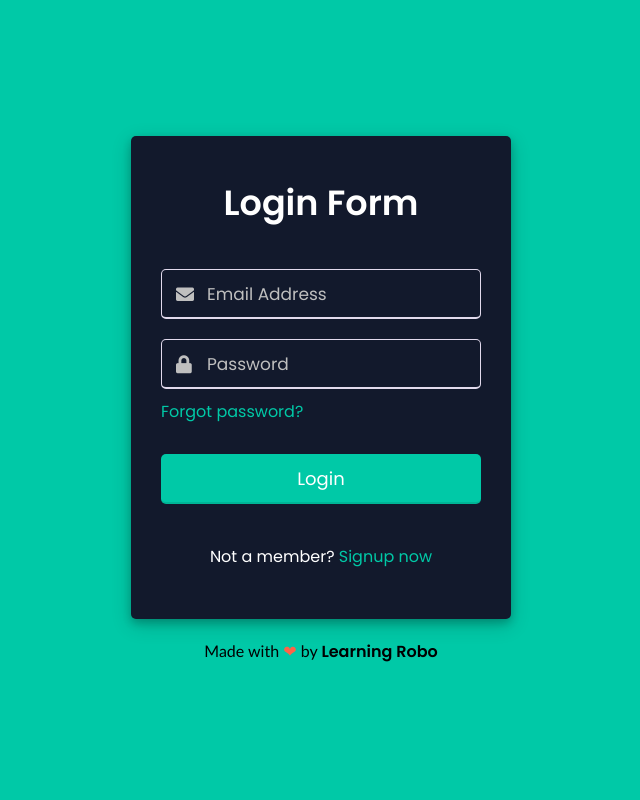
After one commit to bleta12/Projekti, a PHP site: the page made by Sign in.html in a window 1280 px wide. The commit adds this page. Shown: the whole page, without its empty margins (319-959 px from the left). Run offline with PHP 8.4, Linux system fonts and the light colour scheme.

Commit message:
signin part2

```diff
--- a/Header.html
+++ b/Header.html
@@ -110,6 +110,8 @@
   </div>
   </div>
 </div>
+
+
 <footer class="footer">
   <div class="kryesor">
       <div class="rreshti">
--- /dev/null
+++ b/Sign in.html
@@ -0,0 +1,41 @@
+
+<!DOCTYPE html>
+<html>
+<head>
+  <meta charset="UTF-8">
+  <meta name="viewport" content="width=device-width, initial-scale=1.0">
+  <title>Login Form validation || Learningrobo</title>
+  <link rel="stylesheet" href="style.css">
+  <link rel="stylesheet" href="https://cdnjs.cloudflare.com/ajax/libs/font-awesome/5.15.3/css/all.min.css"/>
+</head>
+<body>
+  <div class="container">
+  <div class="wrapper">
+    <header>Login Form</header>
+    <form action="#">
+      <div class="field email">
+        <div class="input-area">
+          <input type="text" placeholder="Email Address">
+          <i class="icon fas fa-envelope"></i>
+          <i class="error error-icon fas fa-exclamation-circle"></i>
+        </div>
+        <div class="error error-txt">Email can't be blank</div>
+      </div>
+      <div class="field password">
+        <div class="input-area">
+          <input type="password" placeholder="Password">
+          <i class="icon fas fa-lock"></i>
+          <i class="error error-icon fas fa-exclamation-circle"></i>
+        </div>
+        <div class="error error-txt">Password can't be blank</div>
+      </div>
+      <div class="pass-txt"><a href="#">Forgot password?</a></div>
+      <input type="submit" value="Login">
+    </form>
+    <div class="sign-txt">Not a member? <a href="#">Signup now</a></div>
+  </div>
+    <div class="credit">Made with <span style="color:tomato">❤</span> by <a href="https://www.learningrobo.com/">Learning Robo</a></div>
+  </div>
+  <script src="script.js"></script>
+</body>
+</html>
--- /dev/null
+++ b/style.css
@@ -0,0 +1,159 @@
+
+@import url('https://fonts.googleapis.com/css2?family=Poppins:wght@400;500;600&display=swap');
+*{
+  margin: 0;
+  padding: 0;
+  box-sizing: border-box;
+  font-family: "Poppins", sans-serif;
+}
+body{
+  width: 100%;
+  height: 100vh;
+  display: flex;
+  align-items: center;
+  justify-content: center;
+  background: #00C9A7;
+}
+::selection{
+  color: #fff;
+  background: #00C9A7;
+}
+.wrapper{
+  width: 380px;
+  padding: 40px 30px 50px 30px;
+  background: #12192c;
+  border-radius: 5px;
+  text-align: center;
+  box-shadow: 0 4px 8px 0 rgba(0, 0, 0, 0.2), 0 6px 20px 0 rgba(0, 0, 0, 0.19);
+}
+.wrapper header{
+  font-size: 35px;
+  font-weight: 600;
+  color: #fff;
+}
+.wrapper form{
+  margin: 40px 0;
+}
+form .field{
+  width: 100%;
+  margin-bottom: 20px;
+}
+form .field.shake{
+  animation: shake 0.3s ease-in-out;
+}
+@keyframes shake {
+  0%, 100%{
+    margin-left: 0px;
+  }
+  20%, 80%{
+    margin-left: -12px;
+  }
+  40%, 60%{
+    margin-left: 12px;
+  }
+}
+form .field .input-area{
+  height: 50px;
+  width: 100%;
+  position: relative;
+}
+form input{
+  width: 100%;
+  height: 100%;
+  outline: none;
+  padding: 0 45px;
+  font-size: 18px;
+  background: none;
+  color: #e1d9ec;
+  border-radius: 5px;
+  border: 1px solid #e1d9ec;
+  border-bottom-width: 2px;
+  transition: all 0.2s ease;
+}
+form .field input:focus,
+form .field.valid input{
+  border-color: #00C9A7;
+}
+form .field.shake input,
+form .field.error input{
+  border-color: #dc3545;
+}
+.field .input-area i{
+  position: absolute;
+  top: 50%;
+  font-size: 18px;
+  pointer-events: none;
+  transform: translateY(-50%);
+}
+.input-area .icon{
+  left: 15px;
+  color: #bfbfbf;
+  transition: color 0.2s ease;
+}
+.input-area .error-icon{
+  right: 15px;
+  color: #dc3545;
+}
+form input:focus ~ .icon,
+form .field.valid .icon{
+  color: #00C9A7;
+}
+form .field.shake input:focus ~ .icon,
+form .field.error input:focus ~ .icon{
+  color: #bfbfbf;
+}
+form input::placeholder{
+  color: #bfbfbf;
+  font-size: 17px;
+}
+form .field .error-txt{
+  color: #dc3545;
+  text-align: left;
+  margin-top: 5px;
+}
+form .field .error{
+  display: none;
+}
+form .field.shake .error,
+form .field.error .error{
+  display: block;
+}
+form .pass-txt{
+  text-align: left;
+  margin-top: -10px;
+}
+.wrapper a{
+  color: #00C9A7;
+  text-decoration: none;
+}
+.wrapper a:hover{
+  text-decoration: underline;
+}
+form input[type="submit"]{
+  height: 50px;
+  margin-top: 30px;
+  color: #fff;
+  padding: 0;
+  border: none;
+  background: #00C9A7;
+  cursor: pointer;
+  border-bottom: 2px solid rgba(0,0,0,0.1);
+  transition: all 0.3s ease;
+}
+form input[type="submit"]:hover{
+  background: #22E4AC;
+}
+.sign-txt{
+  color: #fff;
+}
+.credit{
+    margin-top: 20px;
+    text-align: center;
+    color: #000;
+    font-family: 'Trebuchet MS', 'Lucida Sans Unicode', 'Lucida Grande', 'Lucida Sans', Arial, sans-serif;
+}
+.credit a{
+    text-decoration: none;
+    color:#000;
+    font-weight: bold;
+}
```
Also changed, not shown: Sign.html (+18 -11 lines), about.css (+17 -16 lines), about.html (+12 -9 lines), footer.js (added, +50 -0 lines), foter.js (added, +52 -0 lines), log.css (added, +9 -0 lines), login.css (added, +69 -0 lines), login.html (added, +26 -0 lines), validate.html (added, +54 -0 lines).
